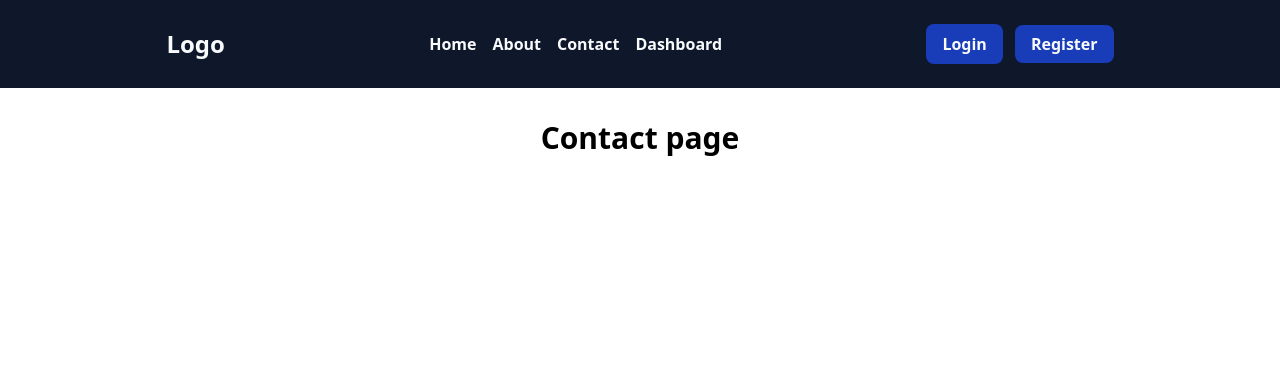
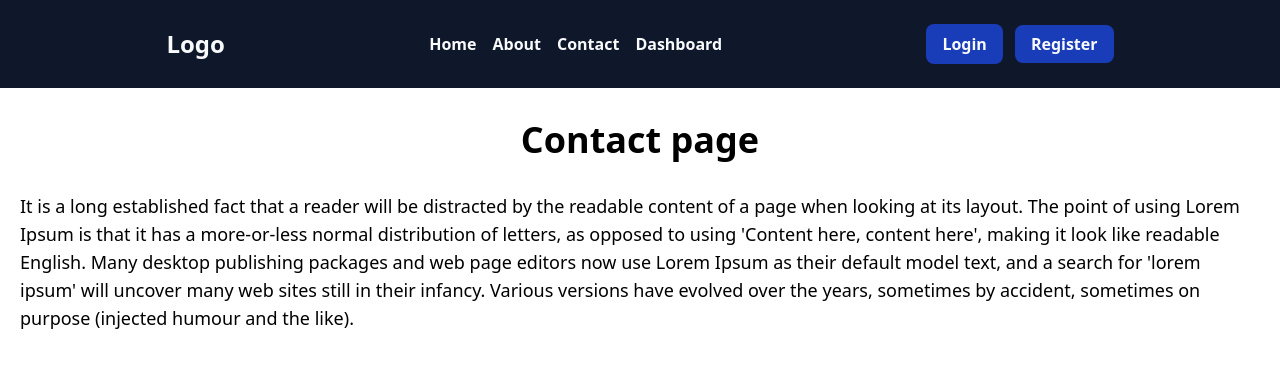
Before and after one commit to younus-always/nextauth-integrate_in-nextjs, a Next.js app: page /contact in a window 1280 px wide. Shown: the top 368 px of the page. Built offline with nearby package versions, Linux system fonts and the light colour scheme; no server answers.

Commit message:
created logout client component

```diff
--- a/src/app/about/page.jsx
+++ b/src/app/about/page.jsx
@@ -2,7 +2,10 @@
 const About = () => {
       return (
             <div>
-                  <h1 className="text-3xl font-semibold text-center py-8">About page</h1>
+                  <h1 className="text-4xl font-semibold text-center py-8">About page</h1>
+                  <p className="px-5 text-lg">
+                        It is a long established fact that a reader will be distracted by the readable content of a page when looking at its layout. The point of using Lorem Ipsum is that it has a more-or-less normal distribution of letters, as opposed to using 'Content here, content here', making it look like readable English. Many desktop publishing packages and web page editors now use Lorem Ipsum as their default model text, and a search for 'lorem ipsum' will uncover many web sites still in their infancy. Various versions have evolved over the years, sometimes by accident, sometimes on purpose (injected humour and the like).
+                  </p>
             </div>
       )
 }
--- a/src/app/contact/page.jsx
+++ b/src/app/contact/page.jsx
@@ -2,7 +2,10 @@
 const Contact = () => {
       return (
             <div>
-                  <h1 className="text-3xl font-semibold text-center py-8">Contact page</h1>
+                  <h1 className="text-4xl font-semibold text-center py-8">Contact page</h1>
+                  <p className="px-5 text-lg">
+                        It is a long established fact that a reader will be distracted by the readable content of a page when looking at its layout. The point of using Lorem Ipsum is that it has a more-or-less normal distribution of letters, as opposed to using 'Content here, content here', making it look like readable English. Many desktop publishing packages and web page editors now use Lorem Ipsum as their default model text, and a search for 'lorem ipsum' will uncover many web sites still in their infancy. Various versions have evolved over the years, sometimes by accident, sometimes on purpose (injected humour and the like).
+                  </p>
             </div>
       )
 }
--- a/src/app/page.js
+++ b/src/app/page.js
@@ -9,18 +9,16 @@ export default async function Home() {
 
   return (
     <>
-      <div className="grid grid-rows-[20px_1fr_20px] items-center justify-items-center min-h-screen p-8 pb-20 gap-16 sm:p-20">
+      <div className="grid items-center justify-items-center p-8 gap-16">
         <h1 className="text-3xl font-semibold">Next Auth Integrate Project...</h1>
-        <div className="flex flex-col gap-[32px] row-start-2 items-center sm:items-start">
         <Image
           src="/next.svg"
           alt="Next.js logo"
           width={180}
           height={38}
-            priority
         />
-        </div>
         {/* user Info */}
+        <div className="flex items-center gap-8">
           <div>
             <p className="text-3xl font-semibold mb-2">From client component</p>
             <UserInfo />
@@ -30,6 +28,7 @@ export default async function Home() {
             {JSON.stringify(session)}
           </div>
         </div>
+      </div>
     </>
   );
 }
--- /dev/null
+++ b/src/components/LogoutButton.jsx
@@ -0,0 +1,13 @@
+"use client"
+import { signOut } from "next-auth/react"
+
+const LogoutButton = () => {
+      return (
+            <button onClick={() => signOut()}
+                  className="py-2 px-4 bg-blue-800 rounded-lg cursor-pointer">
+                  Logout
+            </button>
+      )
+}
+
+export default LogoutButton
--- a/src/components/Navber.jsx
+++ b/src/components/Navber.jsx
@@ -1,7 +1,11 @@
 import Link from "next/link"
 import LoginButton from "./LoginButton"
+import { authOptions } from "@/lib/authOptions"
+import { getServerSession } from "next-auth"
+import LogoutButton from "./LogoutButton"
 
-const Navber = () => {
+const Navber = async () => {
+      const session = await getServerSession(authOptions)
       return (
             <nav className="bg-slate-900 text-slate-50 font-semibold py-6 px-3">
                   <div className="max-w-11/12 mx-auto flex items-center justify-around">
@@ -13,7 +17,7 @@ const Navber = () => {
                               <li><Link href={'/dashboard'}>Dashboard</Link></li>
                         </ul>
                         <div className="space-x-3">
-                                    <LoginButton />
+                              {session?.user ? <LogoutButton /> : <LoginButton />}
                               <Link href={'/register'} className="py-2 px-4 bg-blue-800 rounded-lg cursor-pointer">Register</Link>
                         </div>
                   </div>
```
Lines whose indentation alone changed are shown as unchanged.
